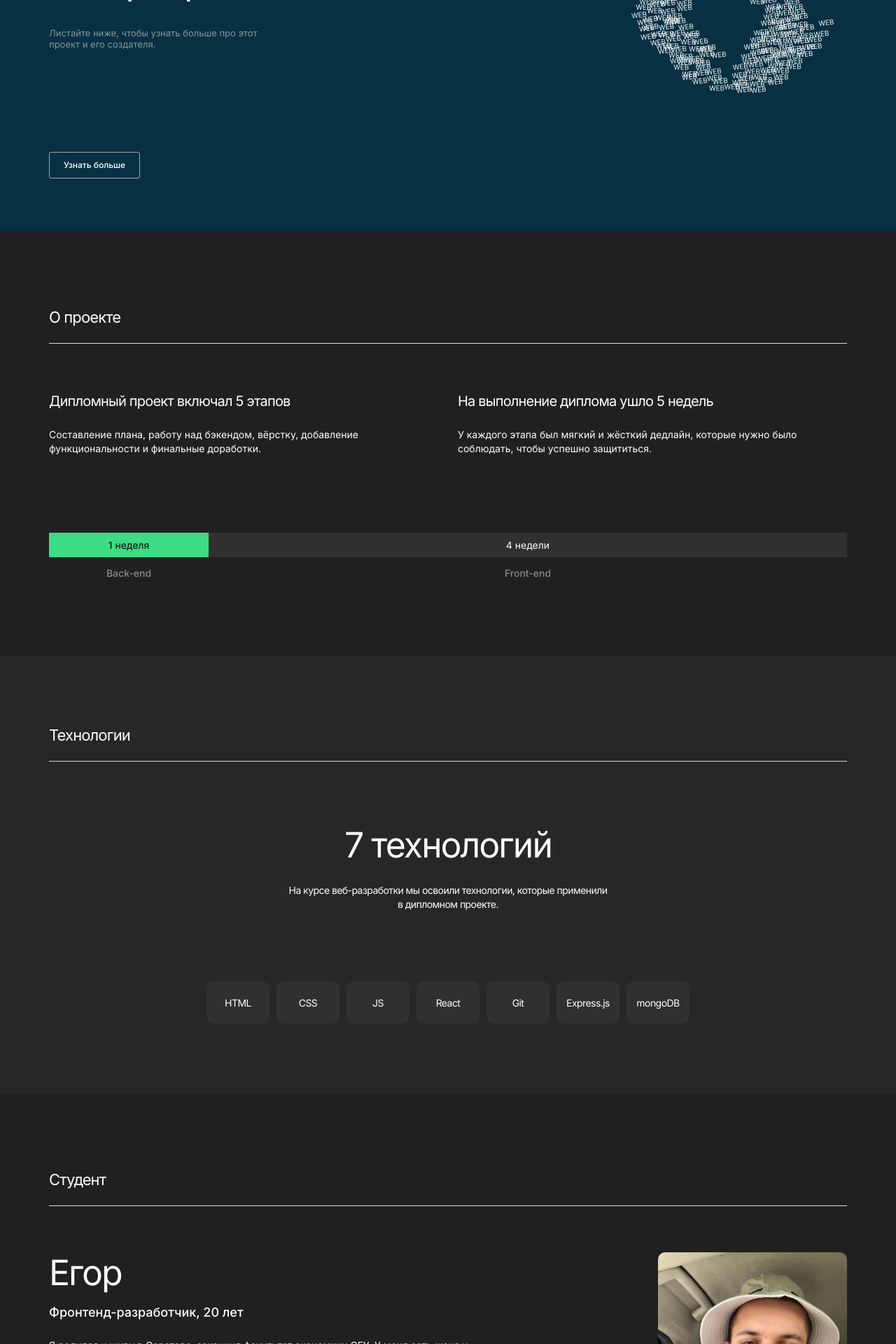
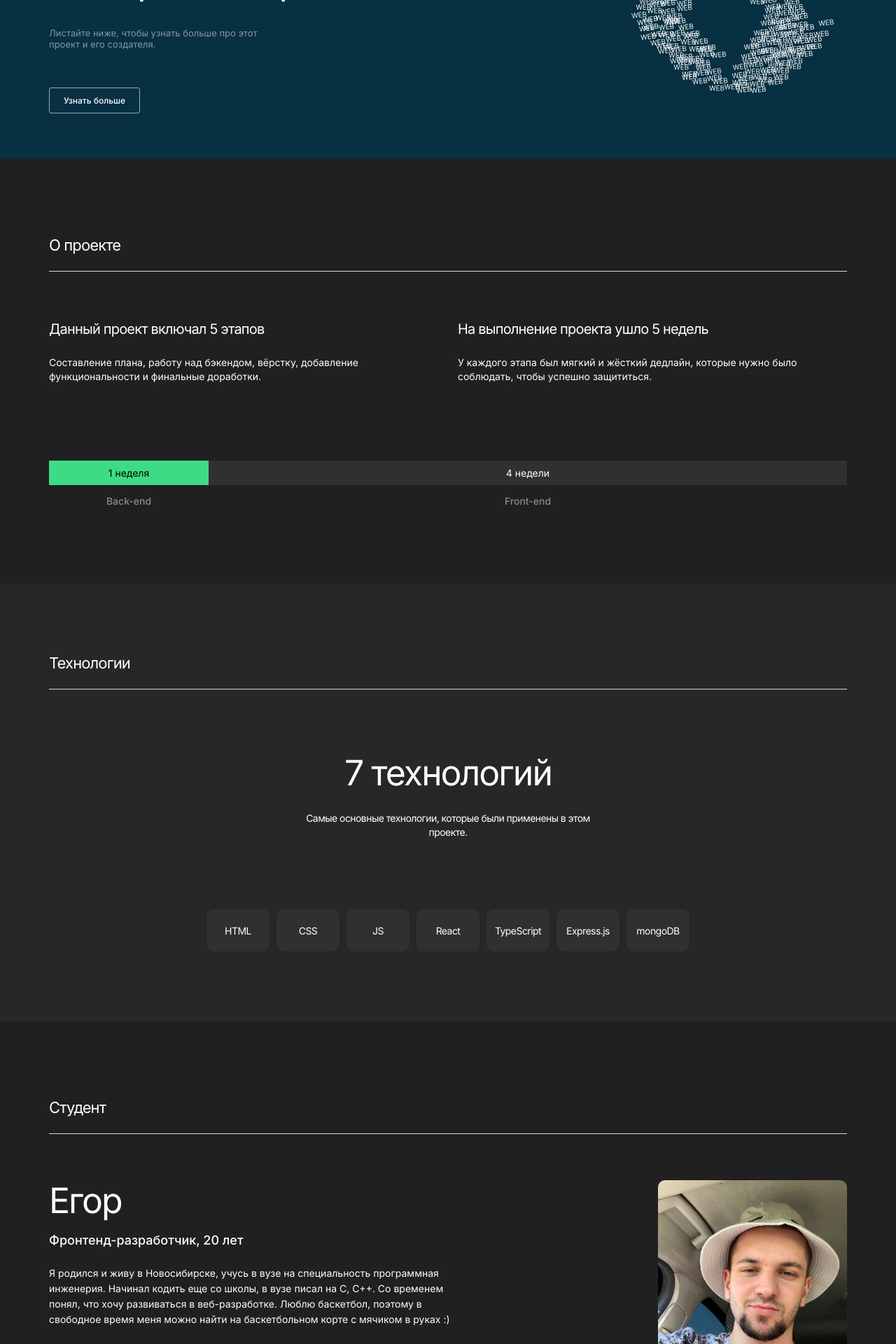
Before and after one commit to egoryan8/movies-explorer-frontend, a React (Create React App) app: page / in a window 1280 px wide. Shown: the part 320-2240 px from the top of the page at 70% size. Built offline with nearby package versions, Linux system fonts and the light colour scheme; no server answers.

Commit message:
feat: update data

```diff
--- a/src/components/AboutMe/AboutMe.tsx
+++ b/src/components/AboutMe/AboutMe.tsx
@@ -14,10 +14,9 @@ const AboutMe: React.FC = () => {
             <h3 className="about-me__name">Егор</h3>
             <p className="about-me__status">Фронтенд-разработчик, 20 лет</p>
             <p className="about-me__paragraph">
-              Я родился и живу в Саратове, закончил факультет экономики СГУ. У меня есть жена
-              и дочь. Я люблю слушать музыку, а ещё увлекаюсь бегом. Недавно начал кодить. С 2015 года работал в
-              компании «СКБ Контур». После того, как прошёл курс по веб-разработке, начал заниматься фриланс-заказами и
-              ушёл с постоянной работы.
+              Я родился и живу в Новосибирске, учусь в вузе на специальность программная инженерия.
+              Начинал кодить еще со школы, в вузе писал на C, C++. Со временем понял, что хочу развиваться в веб-разработке.
+              Люблю баскетбол, поэтому в свободное время меня можно найти на баскетбольном корте с мячиком в руках :)
             </p>
             <a className="about-me__link" href="https://github.com/egoryan8" target="_blank">Github</a>
           </div>
--- a/src/components/AboutProject/AboutProject.tsx
+++ b/src/components/AboutProject/AboutProject.tsx
@@ -4,13 +4,13 @@ import './AboutProject.css';
 
 const AboutProject: React.FC = () => {
   return (
-    <section className="about-project">
+    <section className="about-project" id="about-project">
       <div className="content-wrapper">
         <SectionTitle>О проекте</SectionTitle>
         <div className="about-project__cards">
           <div className="about-project__card">
             <h3 className="about-project__card-title">
-              Дипломный проект включал 5 этапов
+               Данный проект включал 5 этапов
             </h3>
             <p className="about-project__card-paragraph">
               Составление плана, работу над бэкендом, вёрстку, добавление функциональности и финальные доработки.
@@ -18,7 +18,7 @@ const AboutProject: React.FC = () => {
           </div>
           <div className="about-project__card">
             <h3 className="about-project__card-title">
-              На выполнение диплома ушло 5 недель
+              На выполнение проекта ушло 5 недель
             </h3>
             <p className="about-project__card-paragraph">
               У каждого этапа был мягкий и жёсткий дедлайн, которые нужно было соблюдать, чтобы успешно защититься.
--- a/src/components/Footer/Footer.tsx
+++ b/src/components/Footer/Footer.tsx
@@ -11,7 +11,7 @@ const Footer: React.FC = () => {
   return (
     <footer className={"footer" + " " + locationClass}>
       <div className="content-wrapper">
-        <div className="footer__text">Учебный проект Яндекс.Практикум х BeatFilm.</div>
+        <div className="footer__text">Совместно с Яндекс.Практикум х BeatFilm.</div>
         <div className="footer__wrapper">
           <span className="footer__copy">&copy; 2022</span>
           <ul className="footer__links-list">
--- a/src/components/Promo/Promo.css
+++ b/src/components/Promo/Promo.css
@@ -31,6 +31,7 @@
 }
 
 .promo__button {
+  text-decoration: none;
   color: inherit;
   font-family: inherit;
   border: none;
--- a/src/components/Promo/Promo.tsx
+++ b/src/components/Promo/Promo.tsx
@@ -8,12 +8,12 @@ const Promo: React.FC = () => {
       <div className="content-wrapper">
         <div className="promo__wrapper">
           <div>
-            <h1 className="promo__title">Учебный проект студента факультета Веб&#8209;разработки.</h1>
+            <h1 className="promo__title">Full-stack проект с поиском и сохранением в избранное фильмов.</h1>
             <p className="promo__paragraph">Листайте ниже, чтобы узнать больше про этот проект и его создателя.</p>
           </div>
           <img className="promo__image" src={PromoImage} alt="Земной шар из текста"/>
         </div>
-        <button className="promo__button">Узнать больше</button>
+        <a href="#about-project" className="promo__button">Узнать больше</a>
       </div>
     </section>
   );
--- a/src/components/Techs/Techs.tsx
+++ b/src/components/Techs/Techs.tsx
@@ -9,7 +9,7 @@ const Techs = () => {
         <SectionTitle>Технологии</SectionTitle>
         <h3 className="techs__heading">7 технологий</h3>
         <p className="techs__paragraph">
-          На курсе веб-разработки мы освоили технологии, которые применили в дипломном проекте.
+          Самые основные технологии, которые были применены в этом проекте.
         </p>
         <ul className="techs__list">
           <li className="techs__item">
@@ -25,7 +25,7 @@ const Techs = () => {
             React
           </li>
           <li className="techs__item">
-            Git
+            TypeScript
           </li>
           <li className="techs__item">
             Express.js
```
